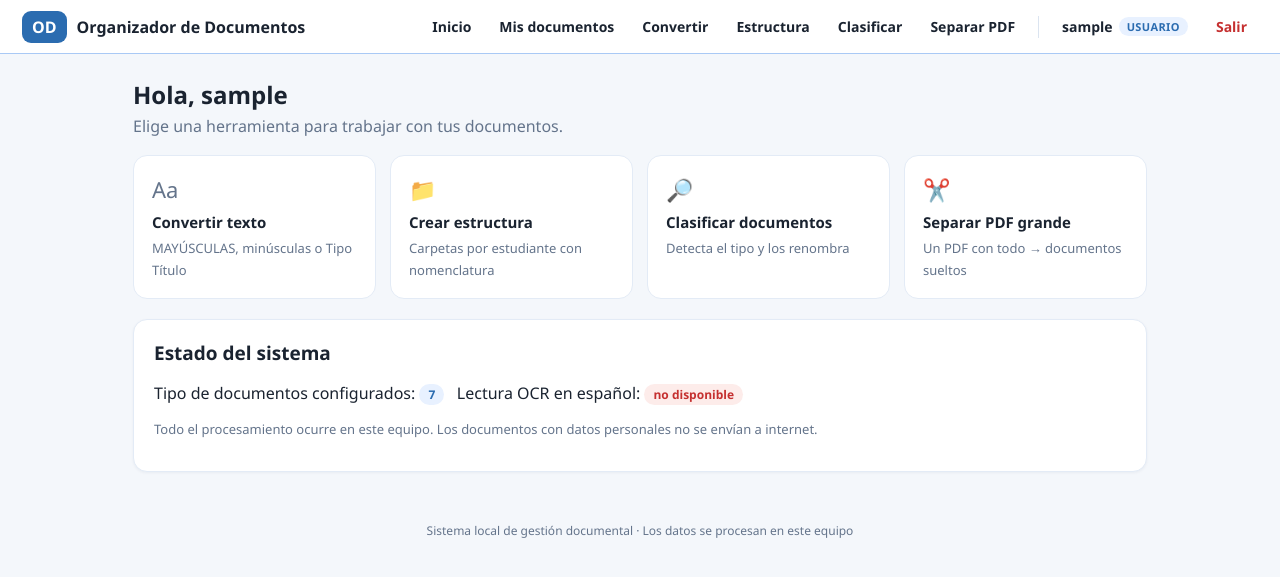
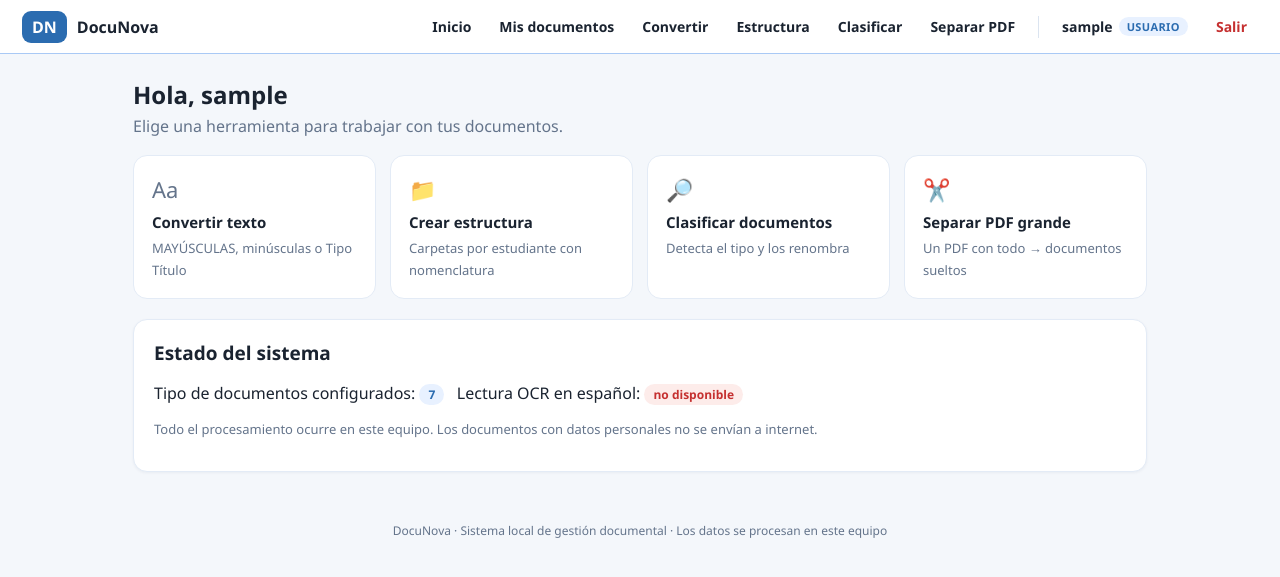
Before and after one commit to Santiago-Gohan/DocuNova, a Flask app: page /panel in a window 1280 px wide. Shown: the top 577 px of the page. Run offline with Flask 3, Linux system fonts and the light colour scheme; the visitor is signed in with stand-in values (Sample User, id 1); data comes from the database, SQL or seed files in the repository.

Commit message:
Rebranding a DocuNova

```diff
--- a/LEEME_WEB.txt
+++ b/LEEME_WEB.txt
@@ -1,5 +1,5 @@
 ========================================================================
-  ORGANIZADOR DE DOCUMENTOS - VERSION WEB
+  DocuNova - ORGANIZADOR DE DOCUMENTOS (VERSION WEB)
   Instrucciones de uso
 ========================================================================
 
--- a/organizador.py
+++ b/organizador.py
@@ -1,12 +1,14 @@
 # -*- coding: utf-8 -*-
 """
-ORGANIZADOR DE DOCUMENTOS DE ESTUDIANTES
+DocuNova - Organizador de Documentos de Estudiantes
 Sistema Integral de Gestion Documental
 
-3 herramientas:
+5 herramientas:
   1. Convertir texto  -> MAYUSCULA / minuscula / Tipo Titulo
   2. Crear estructura -> carpetas por estudiante con su nomenclatura
   3. Normalizar       -> renombrar carpetas y archivos existentes
+  4. Clasificar       -> detecta el tipo de cada documento (OCR)
+  5. Separar PDF      -> un PDF grande en documentos sueltos
 """
 import os
 import re
@@ -101,7 +103,7 @@ def nombre_documento(numero, nombre_doc, modo, ext=""):
 class App(tk.Tk):
     def __init__(self):
         super().__init__()
-        self.title("Organizador de Documentos de Estudiantes")
+        self.title("DocuNova - Organizador de Documentos")
         self.geometry("960x720")
         self.minsize(860, 640)
         self.configure(bg="#F5F7FA")
--- a/webapp/app.py
+++ b/webapp/app.py
@@ -1,6 +1,6 @@
 # -*- coding: utf-8 -*-
 """
-ORGANIZADOR DE DOCUMENTOS - VERSION WEB
+DocuNova - Organizador de documentos (version web)
 Servidor Flask con usuarios, roles (admin/usuario) y herramientas de documentos.
 Uso:  python app.py       ->  http://127.0.0.1:5000
 """
@@ -667,7 +667,7 @@ def local():
 
 if __name__ == "__main__":
     print("=" * 60)
-    print("  ORGANIZADOR DE DOCUMENTOS - WEB")
+    print("  DocuNova - Organizador de documentos (web)")
     print("  Abre en tu navegador:  http://127.0.0.1:5000")
     print("  Para acceso desde internet usa un tunel (ver LEEME_WEB.txt)")
     print("=" * 60)
--- a/webapp/templates/base.html
+++ b/webapp/templates/base.html
@@ -3,14 +3,14 @@
 <head>
   <meta charset="utf-8">
   <meta name="viewport" content="width=device-width, initial-scale=1">
-  <title>{% block titulo %}Organizador{% endblock %} · Organizador de Documentos</title>
+  <title>{% block titulo %}DocuNova{% endblock %} · DocuNova</title>
   <link rel="stylesheet" href="{{ url_for('static', filename='style.css') }}">
 </head>
 <body>
   <header class="barra">
     <div class="marca">
-      <span class="logo">OD</span>
-      <span>Organizador de Documentos</span>
+      <span class="logo">DN</span>
+      <span>DocuNova</span>
     </div>
     <nav>
       {% if usuario %}
@@ -49,7 +49,7 @@
   </main>
 
   <footer class="pie">
-    Sistema local de gestión documental · Los datos se procesan en este equipo
+    DocuNova · Sistema local de gestión documental · Los datos se procesan en este equipo
   </footer>
 </body>
 </html>
```
Also changed, not shown: README.md, 1 other file.
